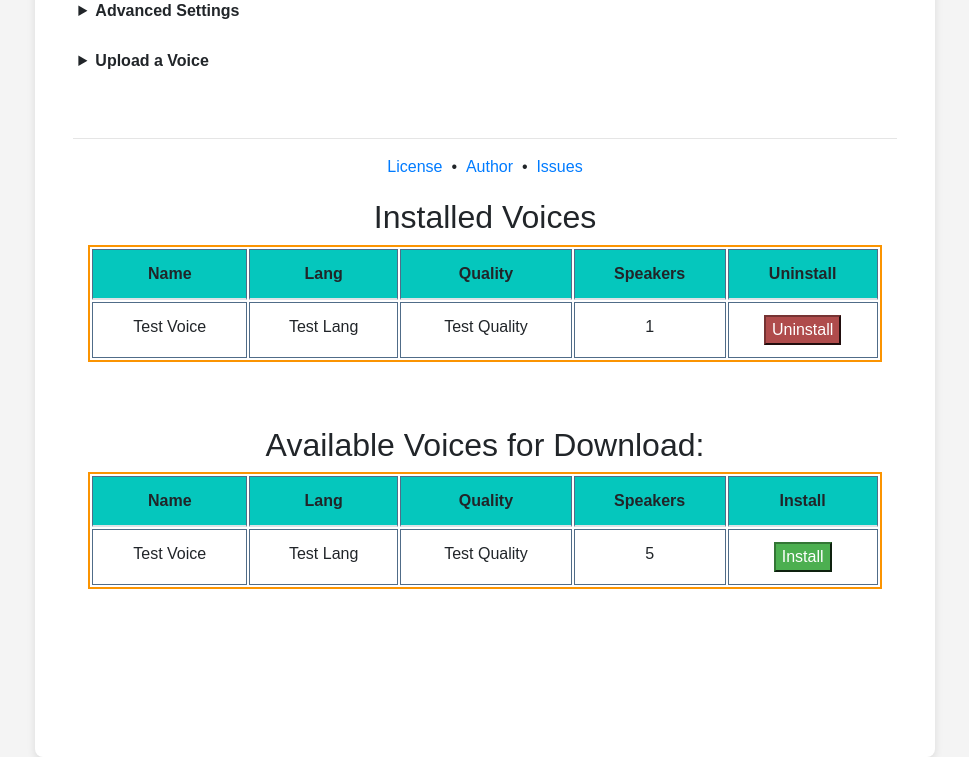
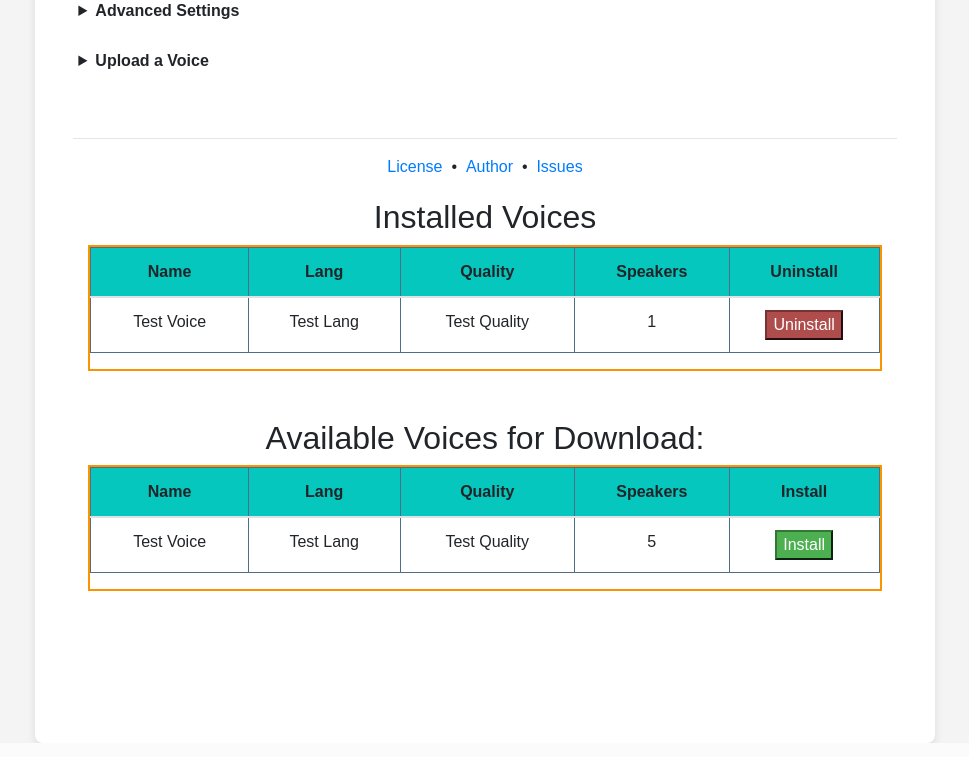
Before and after one commit to hlappano/Piper-Hub, a Flask app: template templates/index.html in a window 1280 px wide. Shown: the part 597-1354 px from the top of the page, without its empty margins (155-1124 px from the left). Run offline with Flask 3, Linux system fonts and the light colour scheme; the template is opened without the code that fills it, so the values that code supplies are empty; parts of the project's set-up code (start-up, migrations or seed data) failed here and were passed over.

Commit message:
Minor Fix to the Tables.

```diff
--- a/static/css/piperstyle.css
+++ b/static/css/piperstyle.css
@@ -72,14 +72,13 @@
         display: block;    /* Make the table scrollable */
         overflow-x: auto;  /* Enable horizontal scrolling */
         -webkit-overflow-scrolling: touch; /* For smoother scrolling on mobile */
+        border: 2px solid #fb9401;
     }
 
     table {
         width: 100%;
         max-width: 800px;
         margin: 0 auto;
-        border: 2px solid #fb9401;
-        border-collapse: separate; /* Don't collapse */
     }
 
     thead {
@@ -91,7 +90,6 @@
         top: 0;  /* Keeps the header at the top when scrolling */
         background-color: #05c7bd; /* Set a background color to make sure the header stands out */
         z-index: 1; /* Ensure the header is above the table rows */
-        border: 3px solid #fba120;
     }
 
     #lang-filter,
```
